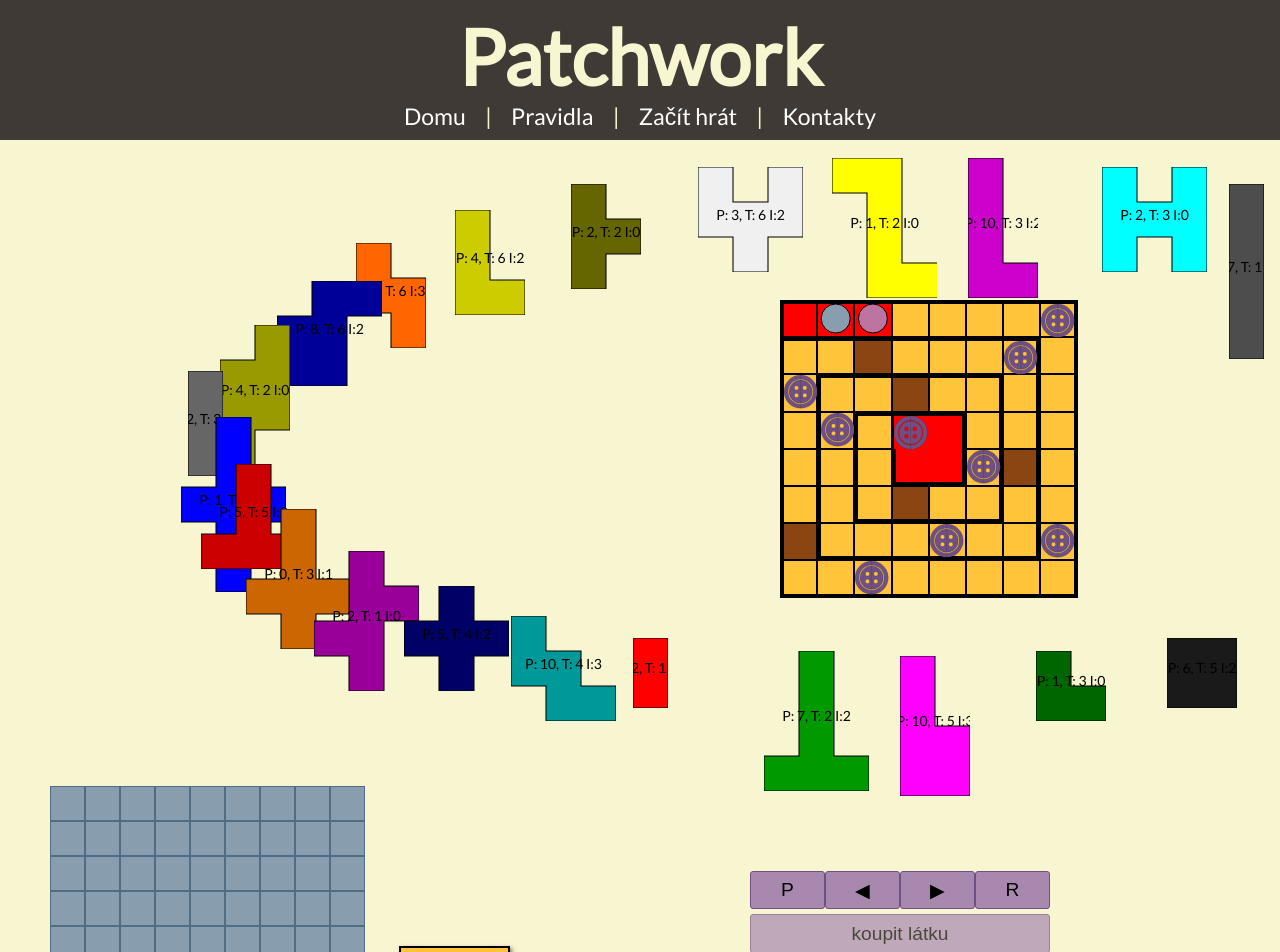
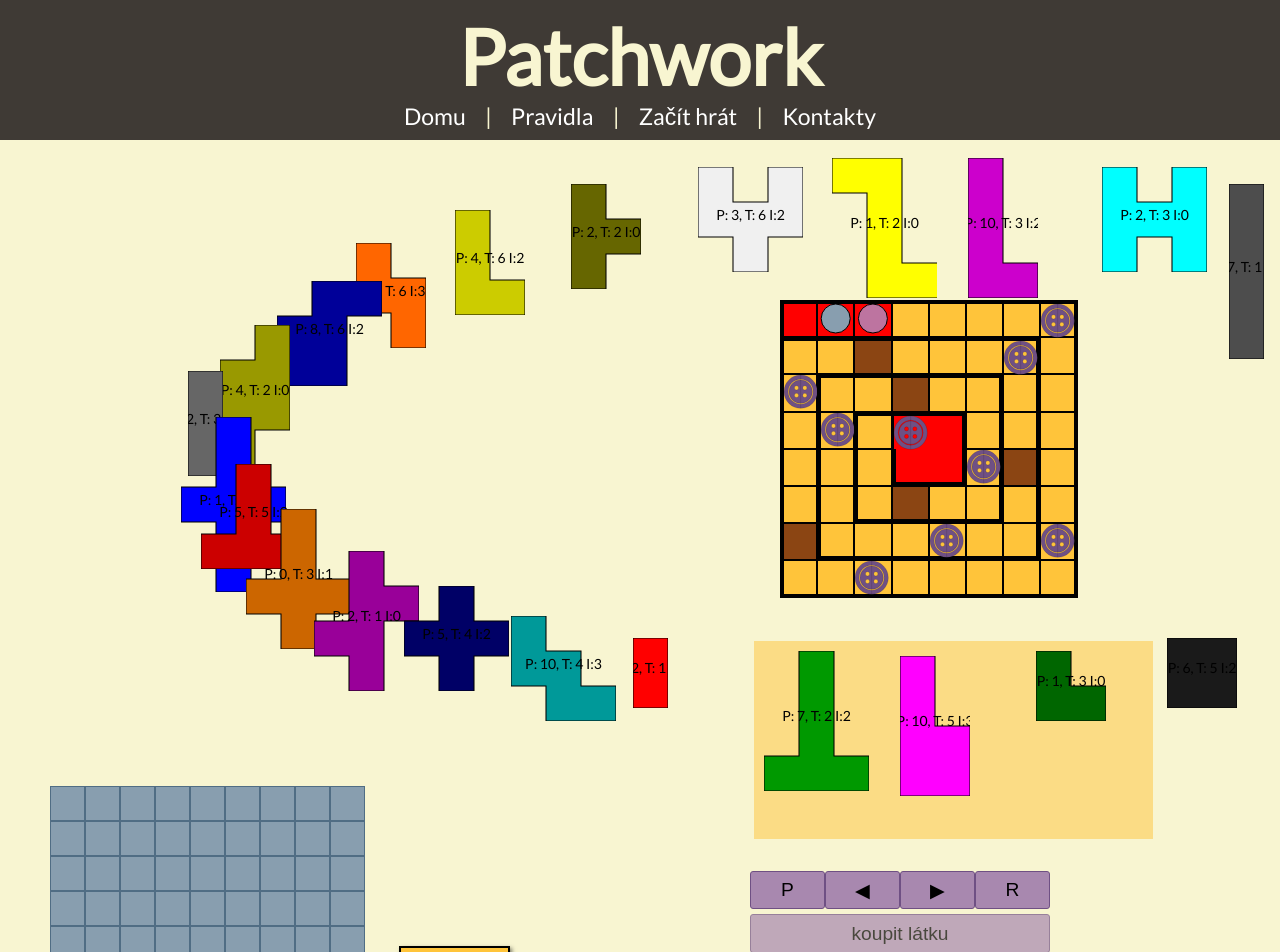
Before and after one commit to LucieDuskova/Patchwork, a React (Vite) app: page /hra in a window 1280 px wide. Shown: the top 952 px of the page. Built offline with nearby package versions, Linux system fonts and the light colour scheme.

Commit message:
neaktivní políčkou Koupit, když vyberu drahou látku

```diff
--- a/src/components/FunctionsGame/index.jsx
+++ b/src/components/FunctionsGame/index.jsx
@@ -1,3 +1,5 @@
+import './style.css';
+
 export const changePlayer = (player1Score, player2Score, currentPlayer) => {
   let newPlayer = '';
   if (player1Score < player2Score) {
@@ -483,3 +485,23 @@ export const timeArray = (box_width, edge) => {
 
   return score;
 };
+
+export const BoxForTable = ({ state }) => {
+  return (
+    <div
+      className="boxForTable"
+      style={{
+        width:
+          (state.x + state.points[1][0] - (state.x + state.points[0][0]) - 3) *
+          3,
+        height: 198,
+        transform: `translateX(${
+          state.x +
+          state.points[1][0] +
+          (state.x + state.points[0][0] - state.x + state.points[1][0]) -
+          10
+        }px) translateY(${state.y + state.points[1][1] - 15}px)`,
+      }}
+    ></div>
+  );
+};
--- /dev/null
+++ b/src/components/FunctionsGame/style.css
@@ -0,0 +1,8 @@
+
+.boxForTable{
+  /* border: 5px solid red; */
+  position: absolute;
+  height: 30px;
+  background-color: rgb(255,196,58, 0.5);
+  /* border-radius: 20px; */
+}
--- a/src/components/GameMenu/index.jsx
+++ b/src/components/GameMenu/index.jsx
@@ -1,6 +1,12 @@
 import './style.css';
 
 export const GameMenu = ({ state, dispatch }) => {
+  const currentPlayer =
+    state.currentPlayer === 'player1' ? state.player1 : state.player2;
+  const priceDescriptionPatch = state.patchesMixed.find(
+    (x) => x.id === state.selectedPatchId,
+  );
+
   return (
     <>
       <div className="gameMenu">
@@ -33,7 +39,9 @@ export const GameMenu = ({ state, dispatch }) => {
         </div>
         <button
           className="gameMenu__button"
-          disabled={state.buttonBuy ? false : true}
+          disabled={
+            state.buttonBuy && (priceDescriptionPatch?.price) <= currentPlayer.buttons ? false : true
+          }
           onClick={() => dispatch({ type: 'WANT_PATCH' })}
         >
           koupit látku
--- a/src/components/Patches/index.jsx
+++ b/src/components/Patches/index.jsx
@@ -3,6 +3,7 @@ import { useEffect, useState } from 'react';
 import { motion } from 'framer-motion';
 import { PatchesData } from '../PatchesData';
 import { Patch } from '../Patch';
+import { BoxForTable } from '../FunctionsGame';
 
 export const Patches = ({ dispatch, state }) => {
   // useEffectů může být použito několik v kódu
@@ -12,6 +13,7 @@ export const Patches = ({ dispatch, state }) => {
 
   return (
     <>
+       <BoxForTable state={state}/>
       {state.patchesMixed.map((patch, index) => (
         <Patch
           patch={patch}
--- a/src/pages/GamePage/index.jsx
+++ b/src/pages/GamePage/index.jsx
@@ -14,6 +14,7 @@ export const GamePage = () => {
     <>
       <GameArrayTime state={state} />
       <Patches dispatch={dispatch} state={state} />
+
       <div className="GamePage__playerBoards">
         <Player1 state={state} />
         <GameMenu dispatch={dispatch} state={state} />
--- a/src/pages/GamePage/style.css
+++ b/src/pages/GamePage/style.css
@@ -30,6 +30,7 @@ button {
   width: 100%;
   align-items: center;
   position: relative;
+
 }
 
 .gamePage__button {
```
Also changed, not shown: src/components/Reducer/index.jsx (+3 -4 lines).
